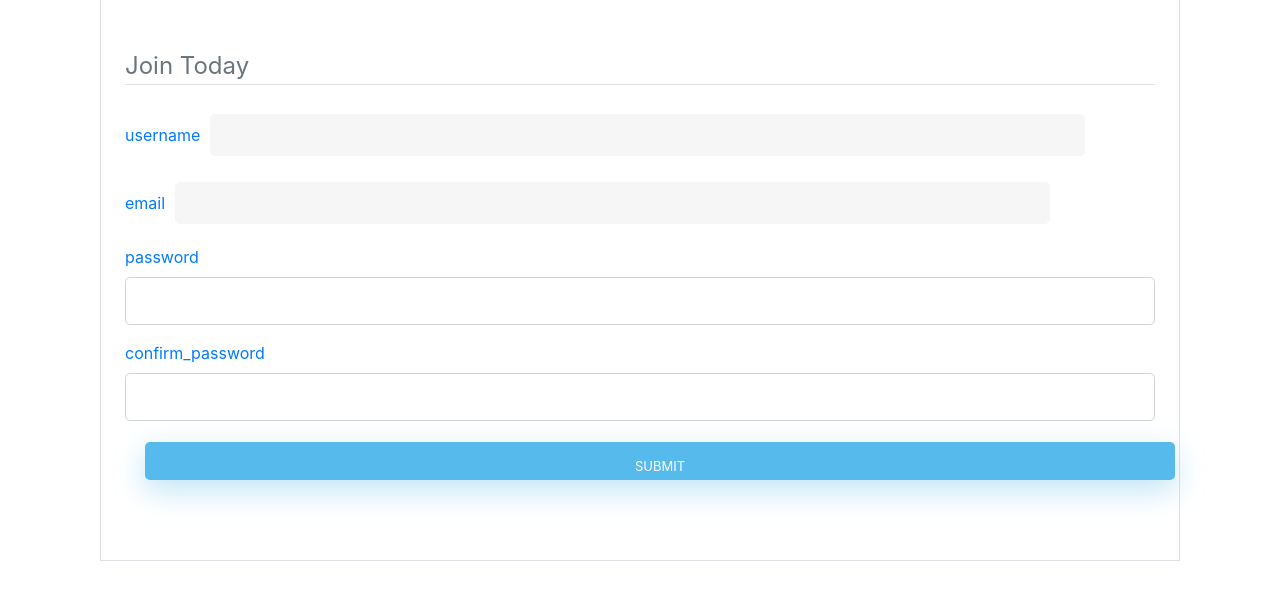
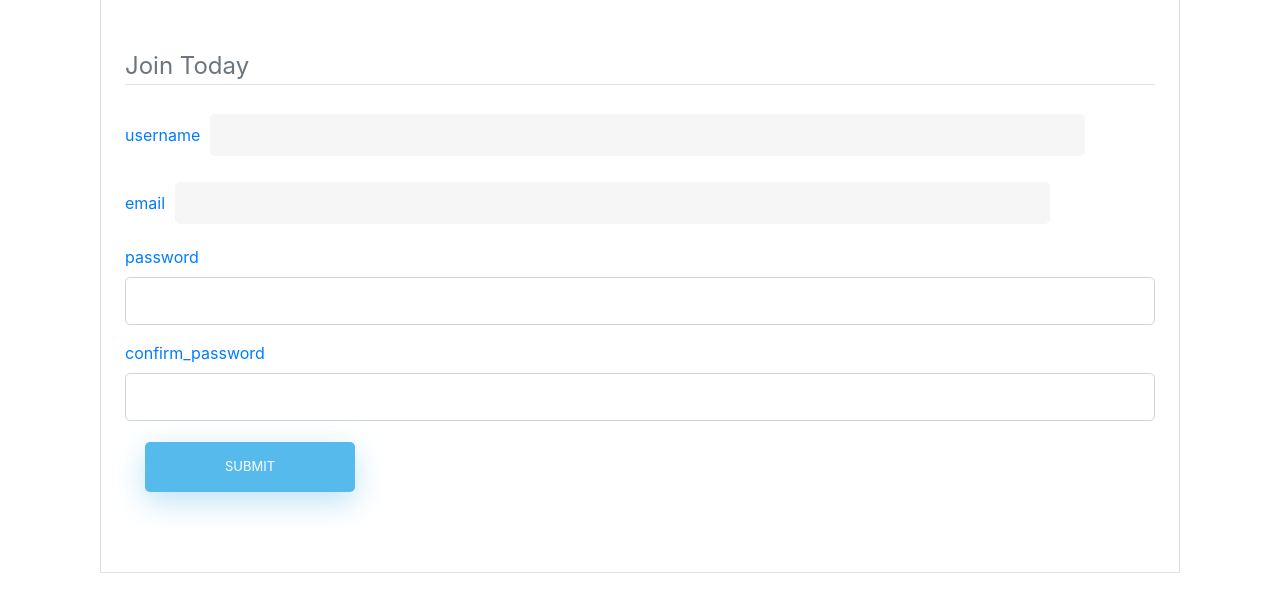
Before and after one commit to ShivamSainier/Python-Flask-, a Flask app: page /resister in a window 1280 px wide. Shown: the part 105-717 px from the top of the page. Run offline with Flask 2, Linux system fonts and the light colour scheme; some libraries are stand-ins or nearby versions.

Commit message:
change form controls

```diff
--- a/flaskblog/templates/login.html
+++ b/flaskblog/templates/login.html
@@ -26,7 +26,7 @@
             {{l.password(class="form-control form-control-lg")}}
         </div>
         <div class="form-group">
-            {{l.submit(class="form-control form-control-lg btn-outline-success")}}
+            {{l.submit(class="btn-outline-success")}}
         </div>
         {% if message  %}
         <div class="alert alert-secondary text-success alert-dismissible mt-5">
--- a/flaskblog/templates/resister.html
+++ b/flaskblog/templates/resister.html
@@ -64,7 +64,7 @@
 
     </div>
     <div class="form-group">
-        {{sign_up.submit(class="form-control form-control-lg btn btn-outline-primary")}}
+        {{sign_up.submit(class="btn btn-outline-primary")}}
     </div>
 
 </form>
```
